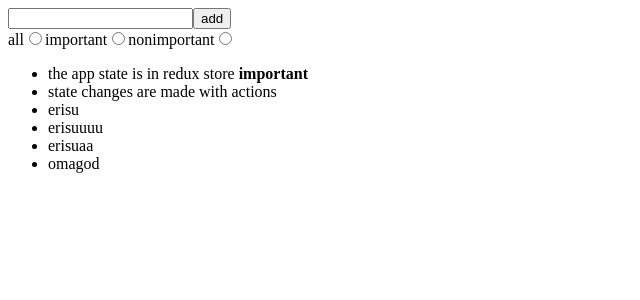
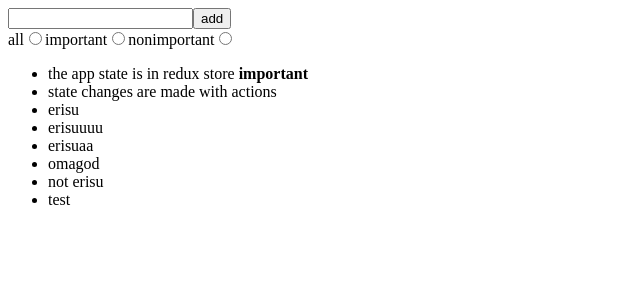
Before and after one commit to twbluenaxela/FSO2022Part6, a React (Create React App) app in the folder reduxapp/: page / in a window 1280 px wide. Shown: the top 300 px of the page, without its empty margins (0-640 px from the left). Built offline with nearby package versions, Linux system fonts and the light colour scheme; data requests are answered from the project's data file.

Commit message:
create note and init notes with redux thunk

```diff
--- a/reduxapp/db.json
+++ b/reduxapp/db.json
@@ -29,6 +29,16 @@
       "content": "omagod",
       "important": false,
       "id": 6
+    },
+    {
+      "content": "not erisu",
+      "important": false,
+      "id": 7
+    },
+    {
+      "content": "test",
+      "important": false,
+      "id": 8
     }
   ]
 }
--- a/reduxapp/package.json
+++ b/reduxapp/package.json
@@ -13,6 +13,7 @@
     "react-redux": "^8.0.2",
     "react-scripts": "5.0.1",
     "redux": "^4.2.0",
+    "redux-thunk": "^2.4.1",
     "web-vitals": "^2.1.4"
   },
   "scripts": {
--- a/reduxapp/src/App.js
+++ b/reduxapp/src/App.js
@@ -1,7 +1,7 @@
 import React, { ReactDOM, useEffect } from 'react';
 import { useDispatch } from 'react-redux';
 import noteService from './services/notes';
-import { setNotes } from './reducers/noteReducer';
+import { initializeNotes, setNotes } from './reducers/noteReducer';
 import NewNote from './components/NewNote';
 import Notes from './components/Notes';
 import VisibilityFilter from './components/VisibilityFilter';
@@ -9,8 +9,7 @@ import VisibilityFilter from './components/VisibilityFilter';
 function App() {
   const dispatch = useDispatch();
   useEffect(() => {
-    noteService
-      .getAll().then((notes) => dispatch(setNotes(notes)));
+    dispatch(initializeNotes());
   }, [dispatch]);
 
   return (
--- a/reduxapp/src/components/NewNote.js
+++ b/reduxapp/src/components/NewNote.js
@@ -9,8 +9,8 @@ function NewNote(props) {
     event.preventDefault();
     const content = event.target.note.value;
     event.target.note.value = '';
-    const newNote = await noteService.createNew(content);
-    dispatch(createNote(newNote));
+    // const newNote = await noteService.createNew(content);
+    dispatch(createNote(content));
 
     // store.dispatch(createNote(content));
     // I was wondering why it wasn't updating the display.
--- /dev/null
+++ b/reduxapp/src/components/store.js
@@ -0,0 +1,13 @@
+import { configureStore } from '@reduxjs/toolkit';
+
+import noteReducer from '../reducers/noteReducer';
+import filterReducer from '../reducers/filterReducer';
+
+const store = configureStore({
+  reducer: {
+    notes: noteReducer,
+    filter: filterReducer,
+  },
+});
+
+export default store;
--- a/reduxapp/src/index.js
+++ b/reduxapp/src/index.js
@@ -1,33 +1,9 @@
 /* eslint-disable react/jsx-filename-extension */
 import React from 'react';
 import ReactDOM from 'react-dom/client';
-// import { createStore, combineReducers } from 'redux';
-import { configureStore } from '@reduxjs/toolkit';
 import { Provider } from 'react-redux';
+import store from './components/store';
 import App from './App';
-
-import noteService from './services/notes';
-
-import noteReducer, { setNotes } from './reducers/noteReducer';
-import filterReducer from './reducers/filterReducer';
-
-// const reducer = combineReducers({
-//   notes: noteReducer,
-//   filter: filterReducer,
-// });
-
-const store = configureStore({
-  reducer: {
-    notes: noteReducer,
-    filter: filterReducer,
-  },
-});
-
-noteService.getAll().then((notes) => store.dispatch(setNotes(notes)));
-
-store.subscribe(() => console.log(store.getState()));
-// store.dispatch(filterChange('IMPORTANT'));
-// store.dispatch(createNote('combineReducers forms one reducer from many simple reducers'));
 
 ReactDOM.createRoot(document.getElementById('root')).render(
   <Provider store={store}>
--- a/reduxapp/src/reducers/noteReducer.js
+++ b/reduxapp/src/reducers/noteReducer.js
@@ -1,17 +1,5 @@
 import { createSlice } from '@reduxjs/toolkit';
-
-// const initialState = [
-//   {
-//     content: 'reducer defines how redux store works',
-//     important: true,
-//     id: 1,
-//   },
-//   {
-//     content: 'state of store can contain any data',
-//     important: false,
-//     id: 2,
-//   },
-// ];
+import noteService from '../services/notes';
 
 const generateId = () => Number((Math.random() * 1000000).toFixed(0));
 
@@ -19,15 +7,6 @@ const noteSlice = createSlice({
   name: 'notes',
   initialState: [],
   reducers: {
-    createNote(state, action) {
-      // const content = action.payload;
-      state.push(action.payload);
-      // state.push({
-      //   content,
-      //   important: false,
-      //   id: generateId(),
-      // });
-    },
     toggleImportanceOf(state, action) {
       const id = action.payload;
       const noteToChange = state.find((n) => n.id === id);
@@ -47,6 +26,17 @@ const noteSlice = createSlice({
 });
 
 export const {
-  createNote, toggleImportanceOf, appendNote, setNotes,
+  toggleImportanceOf, appendNote, setNotes,
 } = noteSlice.actions;
+
+export const initializeNotes = () => async (dispatch) => {
+  const notes = await noteService.getAll();
+  dispatch(setNotes(notes));
+};
+
+export const createNote = (content) => async (dispatch) => {
+  const newNote = await noteService.createNew(content);
+  dispatch(appendNote(newNote));
+};
+
 export default noteSlice.reducer;
```
Also changed, not shown: 1 other file (tests, documents, lock files or other folders).
